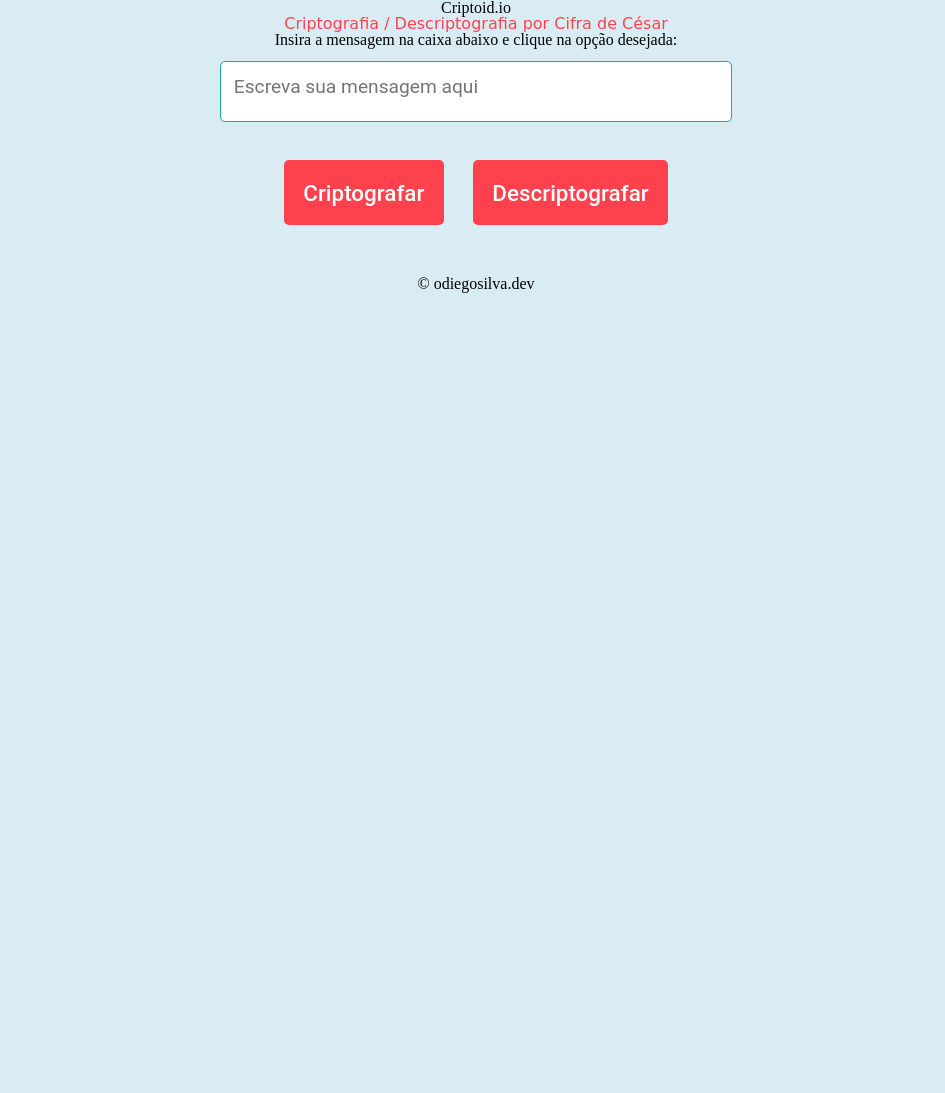
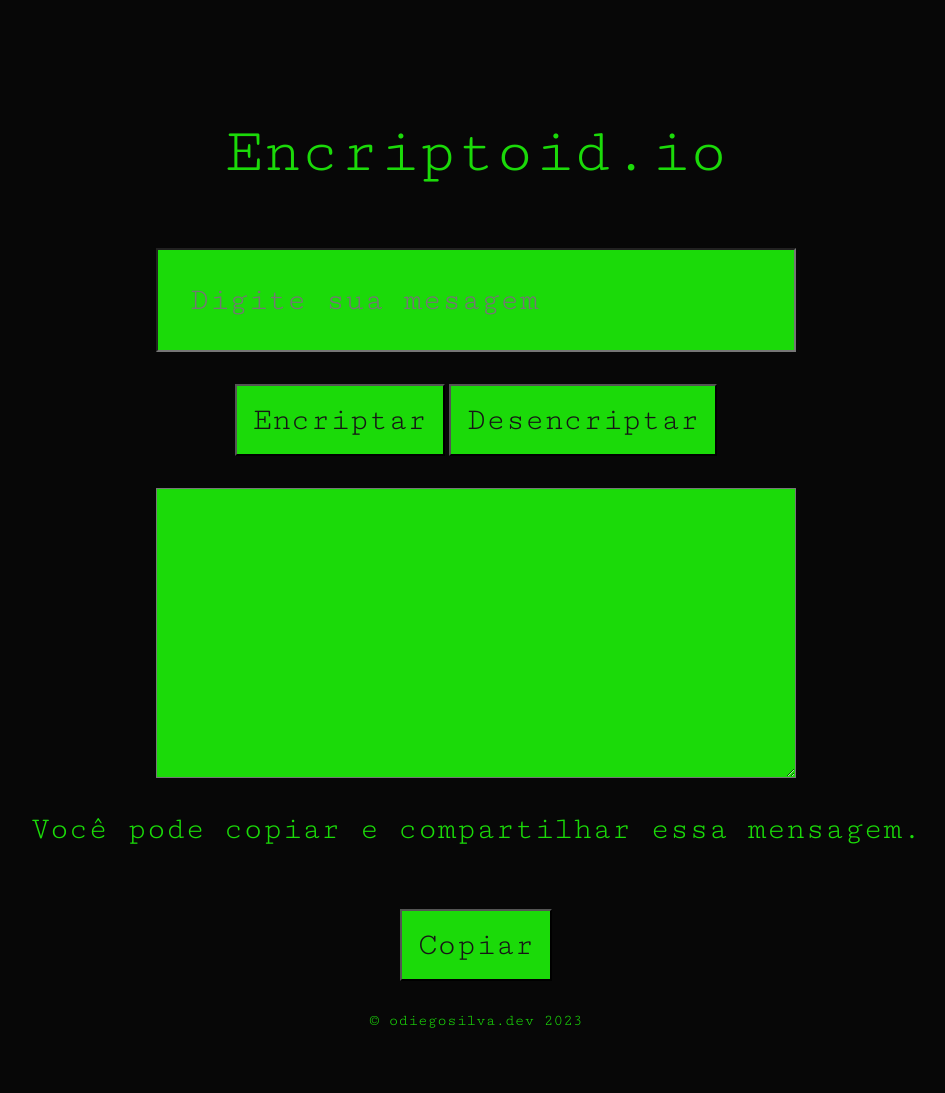
Before and after one commit to odiegosilva1/Challenge-Oracle-ONE, a plain HTML site: page index.html in a window 1280 px wide. Shown: the whole page, without its empty margins (164-1109 px from the left). Before the commit the page ends 800 px from the top, so only its background shows below. Drawn offline with Linux system fonts and the light colour scheme.

Commit message:
update layout

```diff
--- a/css/style.css
+++ b/css/style.css
@@ -7,128 +7,90 @@
 
 body {
   text-align: center;
-  background-color: #DAECF3;
+  background-color: #070707;
 }
 
-.roboto {
-  font-family: 'Roboto', sans-serif;
-  font-weight: 500;
-  font-size: 1.4rem;
-  color: #022D41;
+
+.logo, h1 {
+  font-family: 'Cutive Mono', monospace;
+  margin: 15vh 0 8vh 0;
+  font-size: 4em;
+  font-weight: 400;
+  color: #1bda09;
 }
 
-.d-flex {
-  display: flex;
-}
 
-.j-center {
-  justify-content: center;
-}
-
-.wrap {
-  flex-wrap: wrap;
-}
-
-.w-100 {
-  width: 100%;
-}
-
-.w-40 {
-  width: 40vw;
-}
-
-.h-100 {
-  height: 100%;
-}
-
-.title-font {
-  font-family:'Patua One', cursive;
-  font-weight: 400;
-  color: #FE424D;
-}
-
-h1 {
-  margin: 15vh 0 8vh 0;
-  font-size: 2.4rem;
-}
-
-h4 {
-  font-size: 1.5rem;
+.form-control-imput {
+  width: 50vw;
+  height: auto;
+  padding: 2rem;
+  font-family: 'Cutive Mono', monospace;
+  font-size: 2em;
+  background: #1bda09;
 }
 
 p {
   margin-bottom: 4vh;
+  font-family: 'Cutive Mono', monospace;
+  font-size: 2em;
+  color: #1bda09;
 }
 
-.message-box {
-  height: 7.65vh;
-  margin: 1% 0 2% 0;
-  padding: 1%;
-  font-weight: normal;
-  font-size: 1.2rem;
-  border: 1.5px solid #1AA6B7;
-  border-radius: 5px;
-  outline: none;
-  resize: none;
-  overflow: hidden;
+#resultado {
+  width: 50vw;
+  height: auto;
+  background: #1bda09;
+  color: #161616;
+  font-family: 'Cutive Mono', monospace;
+  font-size: 2em;
 }
 
-.btn-style {
-  margin: 1%;
-  padding: 1.5%;
-  color: #fff;
-  background-color: #FE424D;
-  border: none;
-  border-radius: 5px;
-  cursor: pointer;
-  transition: 0.2s;
+.botoes {
+  width: 50vw;
+  height: auto;
+  padding: 2rem;
+  margin-left: 25%;
+
 }
 
-.btn-style:hover, .btn-style:focus {
-  background-color: #1AA6B7;
-  color: #fff;
-  outline: none;
-  transition: 0.3s;
+.copiar, .cria-cripto, .reverte-cripto{
+  padding: 1rem;
+  margin: 0;
+  color: #161616;
+  font-family: 'Cutive Mono', monospace;
+  font-size: 2em;
+  background: #1bda09;
+
 }
 
-.btn-style:disabled {
-  background-color: rgb(145, 161, 163);
-  cursor: no-drop;
+.copiar:hover, .cria-cripto:hover, .reverte-cripto:hover {
+  background-color: #6dce66;
+  color: #d6e4d5;
+  cursor: pointer;
 }
 
-.result-container {
-  margin-top: 3%;
-  text-align: start;
+.mens02 {
+  padding:1em;
+  font-size: 2em;
 }
 
-.result-fixed-message {
-  color: #1ABCBD;
+.footer{
+  bottom: 0;
+  padding: 2em;
+  position: relative;
+  width: 100%;
+  text-align: center;
+
 }
 
-.result-text {
-  white-space: pre-wrap;
+.desc {
+  font-size: 1em;
+  bottom: 0;
 }
 
-@media screen and (max-width: 1200px) {
-  .message-box, .result-container {
-    width: 60vw;
-  }
-  .result-container {
-    margin-top: 5%;
-  }
-  .btn-style {
-    padding: 2%;
-  }
+.main {
+  max-width: 100%;
+  min-width: 560px;
+  height: auto;
+  min-height: 50%;
 }
-
-@media screen and (max-width: 650px) {
-  .message-box, .result-container {
-    width: 80vw;
-  }
-  .result-container {
-    margin-top: 10%;
-  }
-  .btn-style {
-    padding: 3%;
-  }
-}
--- a/index.html
+++ b/index.html
@@ -1,38 +1,38 @@
-        <!DOCTYPE html>
-        <html lang="pt-br">
+<!doctype html>
+<html lang="en">
   <head>
-            <meta charset="UTF-8">
-            <meta name="viewport" content="width=device-width, initial-scale=1.0">
+    <meta charset="utf-8">
     <link rel="preconnect" href="https://fonts.googleapis.com">
     <link rel="preconnect" href="https://fonts.gstatic.com" crossorigin>
-            <link href="https://fonts.googleapis.com/css2?family=Press+Start+2P&family=VT323&display=swap" rel="stylesheet">
-            <link rel="stylesheet" href="./css/style.css">
-            <link rel="stylesheet" href="./css/reset.css">
-            <title>Criptoid.io</title>
+    <link href="https://fonts.googleapis.com/css2?family=Cutive+Mono&display=swap" rel="stylesheet">
+    <meta name="viewport" content="width=device-width, initial-scale=1">
+    <link rel='stylesheet' type='text/css' media='screen' href='css/reset.css'>
+    <link rel='stylesheet' type='text/css' media='screen' href='css/style.css'>
+
+    <script src="js/script.js" ></script>
+    <title>Encriptoid.io - Challange Alura</title>
   </head>
   <body>
+    <main>
+  <header>
+    <h1 class="logo">Encriptoid.io</h1>
+  </header>
+   <div class="main">
+         <input type="text" class="form-control-imput" id="str" placeholder="Digite sua mesagem">
+            <div class="botoes">
+               <button type="button" class="cria-cripto" onclick="encriptar()">Encriptar</button>
+                  <button type="button" class="reverte-cripto" onclick="desencriptar()">Desencriptar</button>
+                      </div>
 
-            <header>
-                <h1>Criptoid.io</h1>
-            </header>
+                      <textarea  id="resultado" rows="8" cols="40"></textarea>
 
-            <main class="d-flex j-center wrap">
-                <h1 class="w-100 title-font">Criptografia / Descriptografia por Cifra de César</h1>
-                <p class="w-100">Insira a mensagem na caixa abaixo e clique na opção desejada:</p>
-                <div class="d-flex j-center w-100" id="message-container">
-                  <textarea type="text" id="message-box" class="message-box w-40 roboto" placeholder="Escreva sua mensagem aqui"></textarea>
+                  <p class="mens02">Você pode copiar e compartilhar essa mensagem.</p>
+                  <button type="button" class="copiar" onclick="copiarMensagem()" >Copiar</button>
                           </div>
-                <div class="w-100">
-                  <button class="btn-style roboto" id="cypher">Criptografar</button>
-                  <button class="btn-style roboto" id="decypher">Descriptografar</button>
+
+                          <div class="footer">
+                            <p class="desc">&copy; odiegosilva.dev 2023</p>
                           </div>
-                <div class="result-container d-flex wrap j-center w-40" id="results"></div>
-              </main>
 
-            <script src="./js/script.js"></script>
-
-                <footer>
-                    <p>&copy; odiegosilva.dev</p>
-                </footer>
   </body>
 </html>
--- a/js/script.js
+++ b/js/script.js
@@ -0,0 +1,66 @@
+
+
+
+function encriptar(){
+    var str = document.getElementById('str').value;
+    limpaInput();
+
+    /**
+     * Para retira acentos e caracteres utilzando replace, tambe coloca tudo em minusculo;
+     * para maiores informaçoes segue o link
+     * https://developer.mozilla.org/en-US/docs/Web/JavaScript/Reference/Global_Objects/String/normalize
+     * https://blog.dbins.com.br/remover-acentos-e-caracteres-especiais-com-javascript
+     */
+    var inputCripot = str.normalize("NFD").replace(/[^a-zA-Z\s]/g, "").toLowerCase();
+
+    var mensEncript = inputCripot.replace(/e/g, 'enter');
+    mensEncript = mensEncript.replace(/i/g, 'imes');
+    mensEncript = mensEncript.replace(/a/g, 'ai');
+    mensEncript = mensEncript.replace(/o/g, 'ober');
+    mensEncript = mensEncript.replace(/u/g, 'ufat');
+
+    document.getElementById('resultado').value = mensEncript;
+
+    }
+
+
+
+    function limpaInput(){
+        document.getElementById('str').value='';
+    }
+
+    /**
+     * Pegamos o texo ques esta encriptado e percorreremos o caminha contrario
+     */
+    function desencriptar(){
+
+        var str = document.getElementById('str').value;
+
+        var mensDesenEncript = str.replace(/enter/g, 'e');
+        mensDesenEncript = mensDesenEncript.replace(/imes/g, 'i');
+        mensDesenEncript = mensDesenEncript.replace(/ai/g, 'a');
+        mensDesenEncript = mensDesenEncript.replace(/ober/g, 'o');
+        mensDesenEncript = mensDesenEncript.replace(/ufat/g, 'u');
+
+
+        document.getElementById('resultado').value = mensDesenEncript;
+        limpaInput();
+
+    }
+    /**
+     * Função para copiar o texto
+     * Rererencia
+     * https://www.w3schools.com/howto/howto_js_copy_clipboard.asp
+     */
+    function copiarMensagem() {
+
+        var copyText = document.getElementById("resultado");
+
+        copyText.select();
+        copyText.setSelectionRange(0, 99999); // For mobile devices
+
+
+        navigator.clipboard.writeText(copyText.value);
+        document.getElementById("resultado").value = 'Texto Copiado!';
+
+      }
```
Lines whose indentation alone changed are shown as unchanged.
